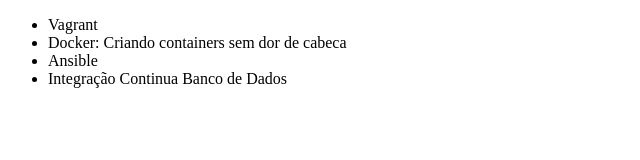
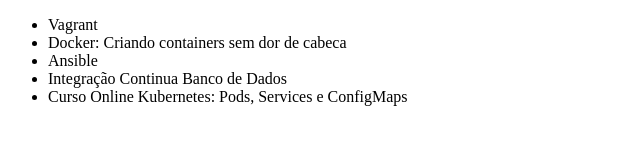
Before and after one commit to MarcosRossoni/alura-git, a plain HTML site: page index.html in a window 1280 px wide. Shown: the whole page, without its empty margins (0-640 px from the left). Drawn offline with Linux system fonts and the light colour scheme.

Commit message:
Adicionado novo curso a lista

```diff
--- a/index.html
+++ b/index.html
@@ -10,6 +10,7 @@
         <li>Docker: Criando containers sem dor de cabeca</li>
         <li>Ansible</li>
         <li>Integração Continua Banco de Dados</li>
+        <li>Curso Online Kubernetes: Pods, Services e ConfigMaps</li>
     </ul>
 </body>
 </html>
```
